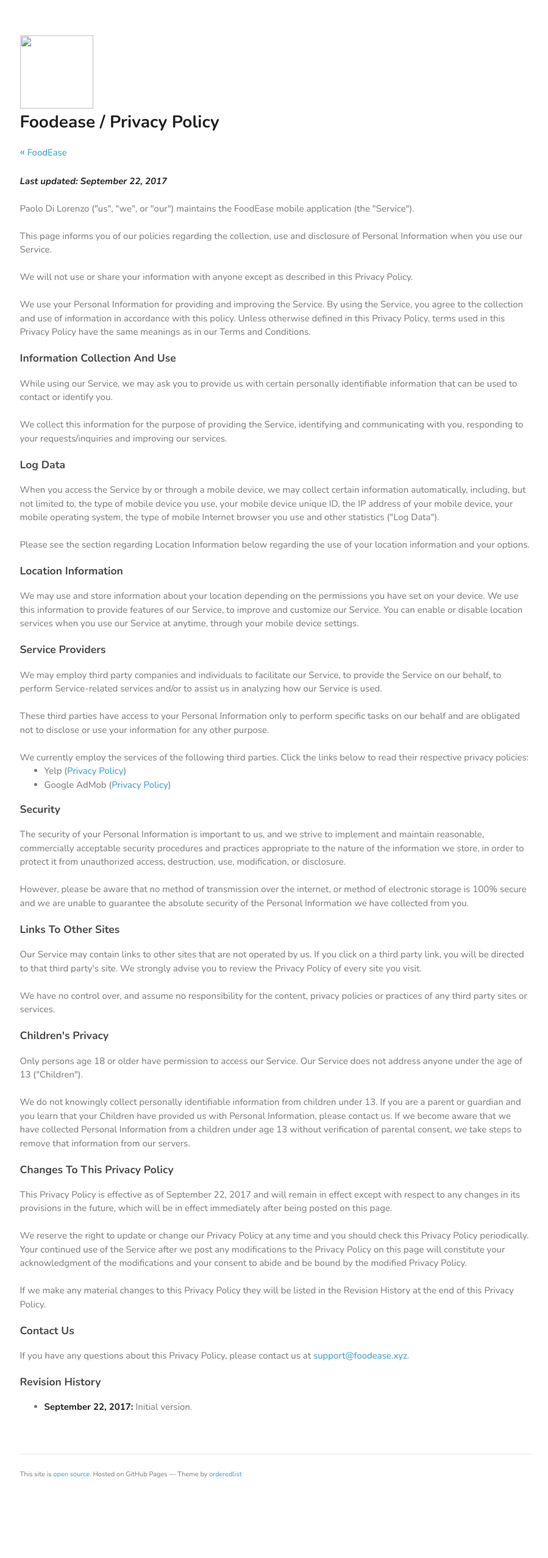
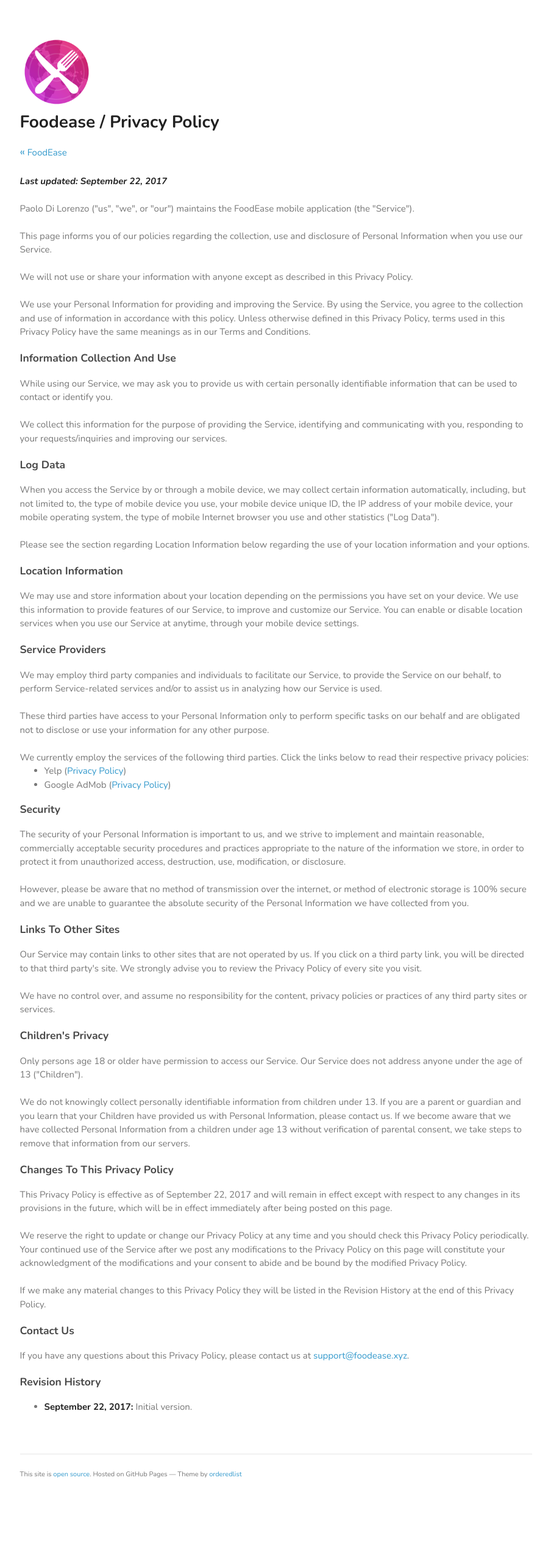
Before and after one commit to pdil/website-Jekyll, a Jekyll site: the page built from apps/foodease/privacy/index.html, in a window 1280 px wide. Shown: the whole page at 61% size, without its empty margins (187-1086 px from the left). Built offline with Jekyll 4.4.1, drawn with Linux system fonts in a browser that asks for light colours.

Commit message:
Fix icon link

```diff
--- a/apps/foodease/privacy/index.html
+++ b/apps/foodease/privacy/index.html
@@ -3,7 +3,7 @@
 title: Foodease - Privacy
 ---
 
-<img src="icon.png" width=120 height=120>
+<img src="../icon.png" width=120 height=120>
 <h1>Foodease / Privacy Policy</h1>
 <a href=".."><span id="back-button">&laquo;</span> FoodEase</a>
 
```
